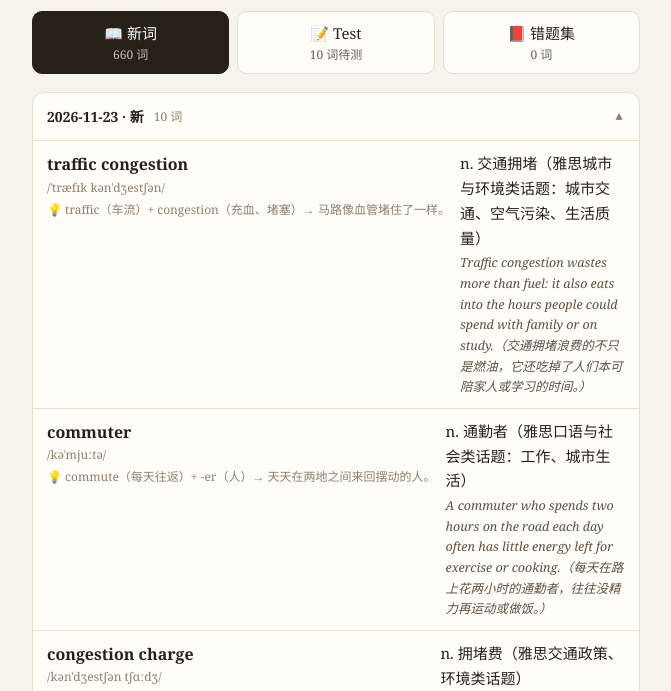
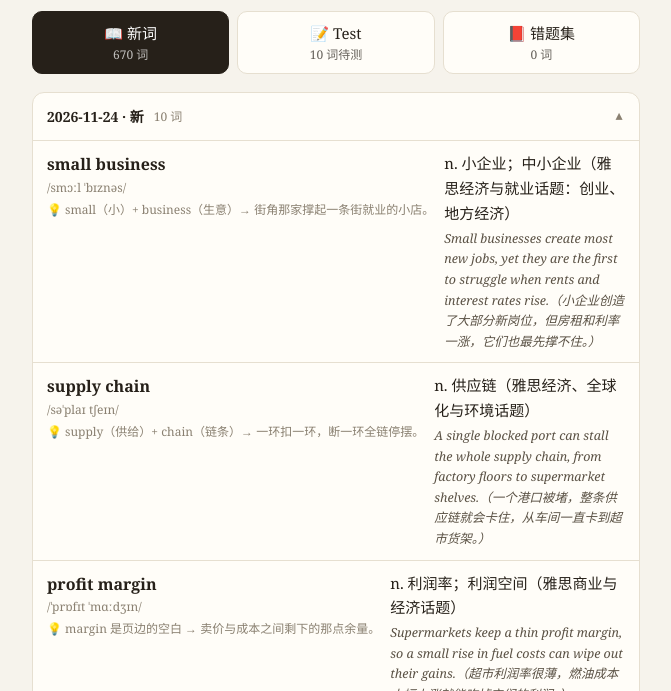
Before and after one commit to 3279549719-dotcom/3279549719-dotcom.github.io, a plain HTML site: page index.html in a window 1280 px wide. Shown: the part 109-800 px from the top of the page, without its empty margins (304-975 px from the left). Drawn offline with Linux system fonts and the light colour scheme.

Commit message:
Add batch 2026-11-24 shard reference

```diff
--- a/index.html
+++ b/index.html
@@ -69,6 +69,7 @@
 <script src="data-batches-42.js"></script>
 <script src="data-batches-43.js"></script>
 <script src="data-batches-44.js"></script>
+<script src="data-batches-45.js"></script>
 <script src="app.js"></script>
 <script src="app-2.js"></script>
 
```
